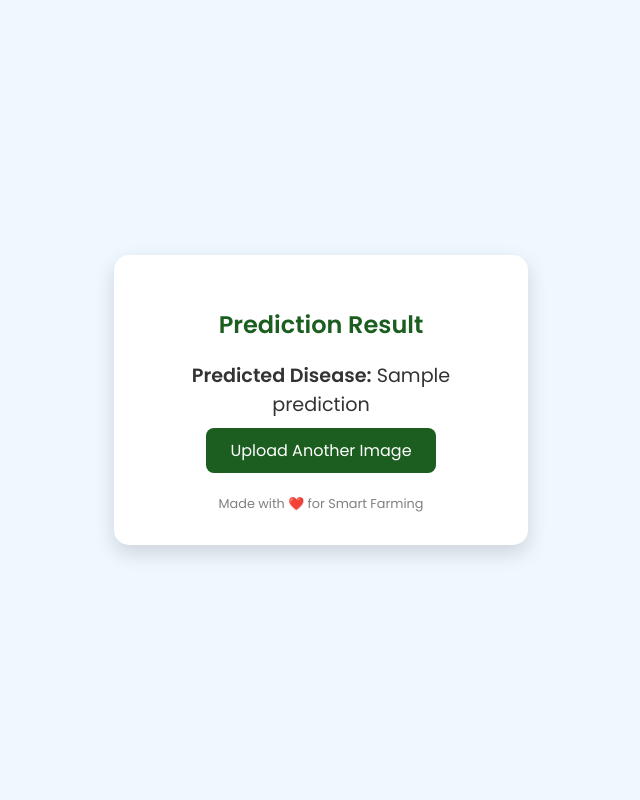
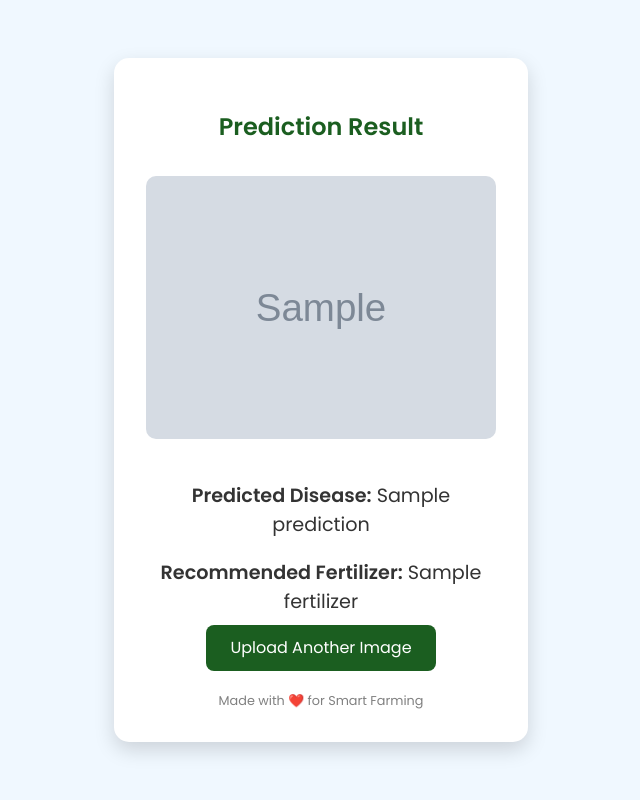
Before and after one commit to sumit-nalavade/FarmMate, a Flask app: template web application/templates/result.html in a window 1280 px wide. Shown: the whole page, without its empty margins (319-959 px from the left). Run offline with Flask 3, Linux system fonts and the light colour scheme; the template is opened without the code that fills it: most values are stand-ins (such as "Sample title", 1, 10 or a date in 2020); grey boxes marked "Sample" are stand-in pictures.

Commit message:
Updated backend and result page, added static files added a feature to recomend the fertilizer

```diff
--- a/web application/backend.py
+++ b/web application/backend.py
@@ -5,7 +5,7 @@ from PIL import Image
 from io import BytesIO
 import os
 
-app = Flask(__name__,static_folder='web_application/static', static_url_path='/static')
+app = Flask(__name__, static_folder='web_application/static', static_url_path='/static')
 
 # Load trained model
 MODEL_PATH = os.path.join('models', 'sugarcane_disease_model.h5')
@@ -13,6 +13,15 @@ model = load_model(MODEL_PATH)
 
 # Labels for prediction output
 labels = ["healthy", "mosaic", "redrot", "rust", "yellow"]
+
+# Fertilizer recommendations
+fertilizer_recommendations = {
+    "healthy": "No fertilizer needed. Crop is healthy!",
+    "mosaic": "Apply balanced NPK fertilizer and control virus spread.",
+    "redrot": "Use fungicide-treated fertilizers and improve soil drainage.",
+    "rust": "Apply sulfur-based fertilizers and rust-specific fungicides.",
+    "yellow": "Apply nitrogen-rich fertilizers to boost plant recovery."
+}
 
 # Uploads folder
 UPLOAD_FOLDER = 'static/uploads'
@@ -44,12 +53,15 @@ def predict():
         predicted_class = np.argmax(prediction, axis=1)
         result = labels[predicted_class[0]]
 
+        # Get fertilizer recommendation
+        fertilizer = fertilizer_recommendations.get(result, "No recommendation available.")
+
         # Save image for display
         img_file.stream.seek(0)  # Reset stream position
         saved_path = os.path.join(app.config['UPLOAD_FOLDER'], img_file.filename)
         img_file.save(saved_path)
 
-        return render_template('result.html', prediction=result, image_path=saved_path)
+        return render_template('result.html', prediction=result, fertilizer=fertilizer, image_path=saved_path)
 
     except Exception as e:
         return render_template('error.html', error=str(e))
--- a/web application/templates/result.html
+++ b/web application/templates/result.html
@@ -35,6 +35,12 @@
             color: #333;
         }
 
+        img {
+            margin: 1rem 0;
+            width: 100%;
+            border-radius: 10px;
+        }
+
         footer {
             margin-top: 2rem;
             font-size: 0.8rem;
@@ -61,7 +67,9 @@
 
 <div class="card">
     <h2>Prediction Result</h2>
+    <img src="{{ image_path }}" alt="Uploaded Image">
     <p><strong>Predicted Disease:</strong> {{ prediction }}</p>
+    <p><strong>Recommended Fertilizer:</strong> {{ fertilizer }}</p>
     <a href="/" class="btn">Upload Another Image</a>
     <footer>Made with ❤️ for Smart Farming</footer>
 </div>
```
Also changed, not shown: static/uploads/yellow (60).jpeg (added).
